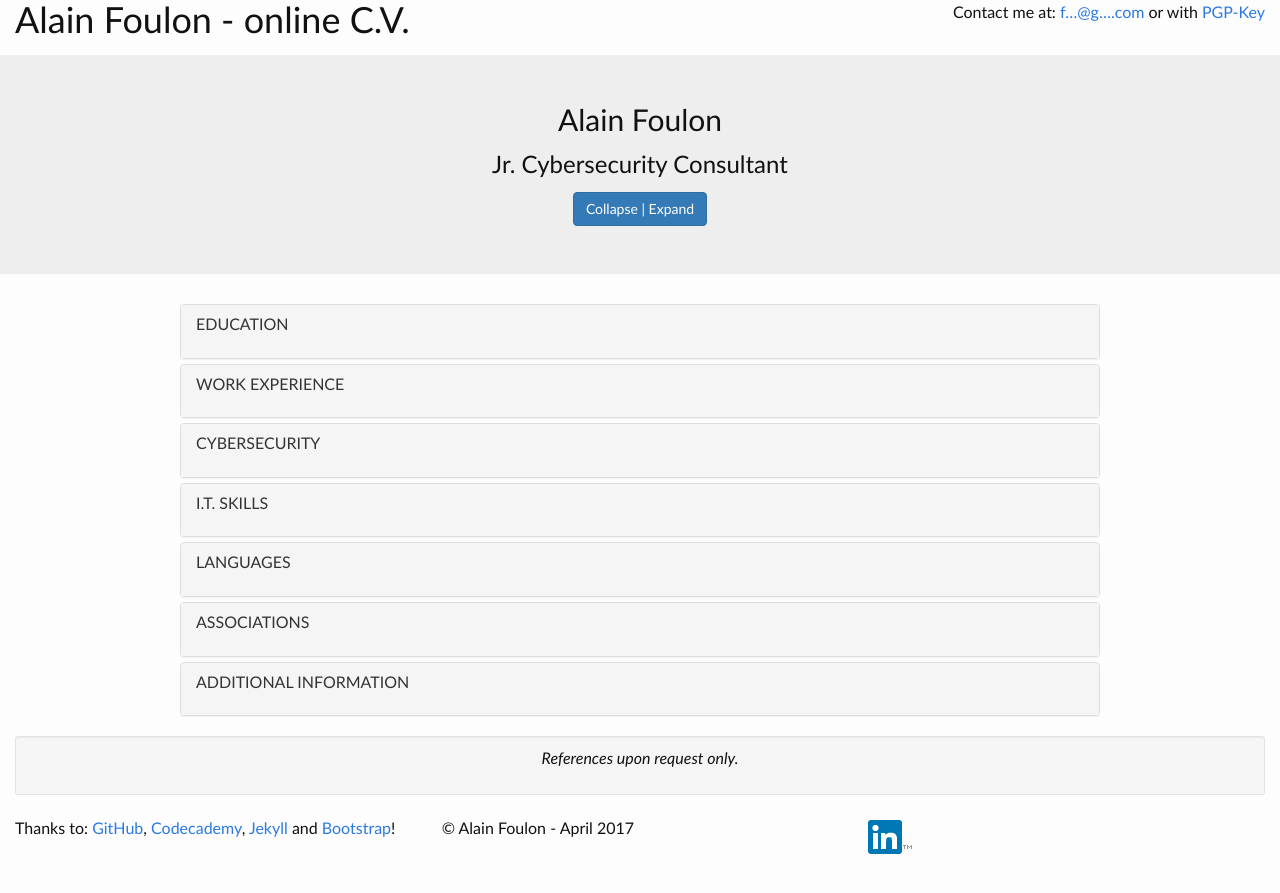
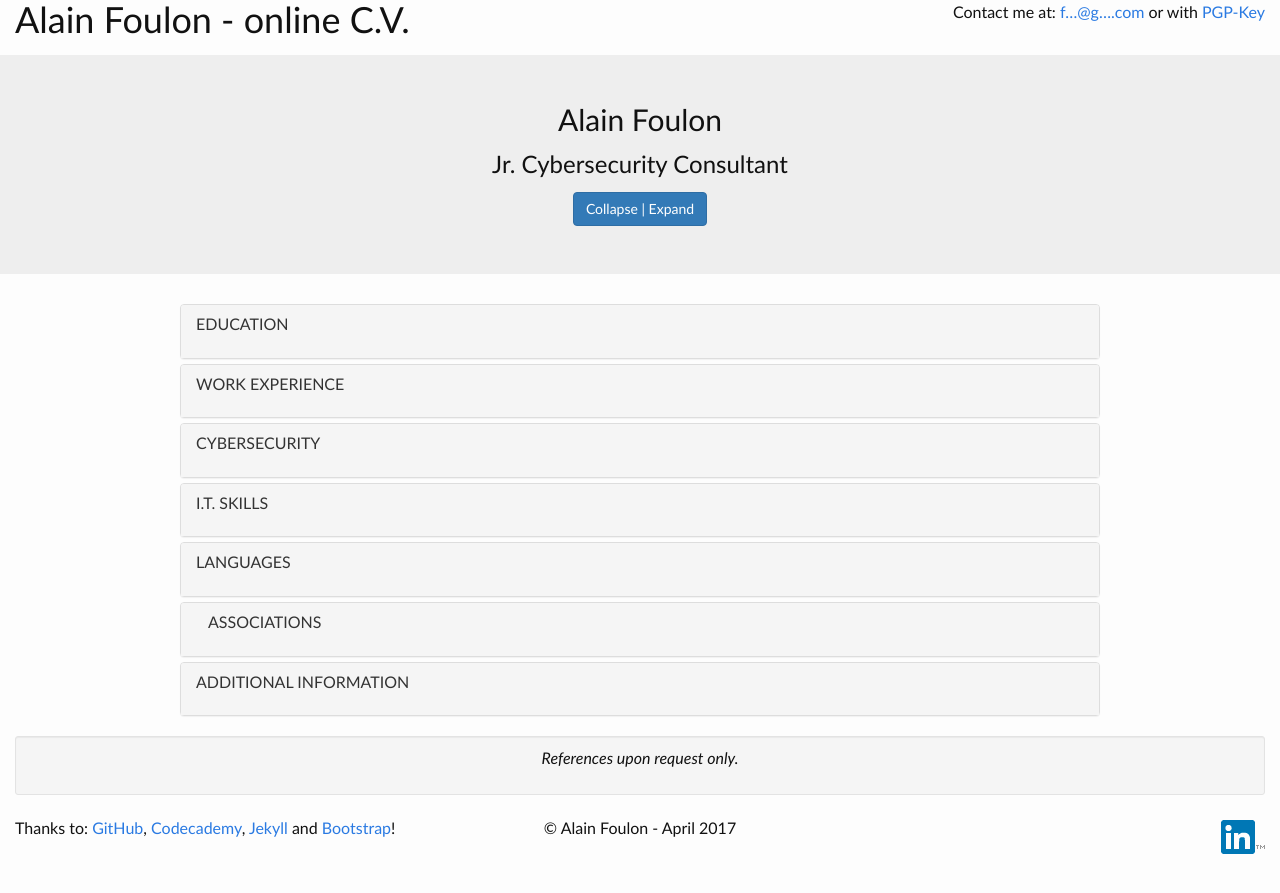
Before and after one commit to Alainfou/Alainfou.github.io, a Jekyll site: the page index.html, which Jekyll copies as it is, in a window 1280 px wide. Shown: the top 893 px of the page. Built offline with Jekyll 4.4.1, drawn with Linux system fonts in a browser that asks for light colours; nearby versions of some CDN libraries.

Commit message:
Test format

```diff
--- a/index.html
+++ b/index.html
@@ -189,7 +189,7 @@
 			<div class="panel panel-default">
 				<div class="panel-heading" data-toggle="collapse" data-parent="#accordion" href="#collapse-asso">
 					<h4 class="panel-title">
-						<p> ASSOCIATIONS</p>
+						<p>&emsp;ASSOCIATIONS&emsp;</p>
 					</h4>
 				</div>
 				<div id="collapse-asso" class="panel-collapse collapse">
@@ -254,17 +254,17 @@
 
 	<footer class="container-fluid">
 		<div class="row">
-			<div class="col-sm-4"><p>Thanks&nbsp;to:&nbsp;<a href="https://services.github.com/" target="_blank">GitHub</a>,
+			<div class="col-sm-4" align="left"><p>Thanks&nbsp;to:&nbsp;<a href="https://services.github.com/" target="_blank">GitHub</a>,
 					<a href="https://www.codecademy.com/learn/all" target="_blank">Codecademy</a>,
 					<a href="http://jekyllrb.com/" target="_blank">Jekyll</a> and
 					<a href="https://www.w3schools.com/bootstrap/" target="_blank">Bootstrap</a>!
 			</div>
-			<div class="col-sm-4">
+			<div class="col-sm-4" align="center">
 				<p>&copy; Alain&nbsp;Foulon - April&nbsp;2017</p>
 			</div>
-			<div class="col-sm-4">
+			<div class="col-sm-4" align="right">
 				<a href="https://www.linkedin.com/in/alain-foulon-6320b67a/" target="_blank">
-					<img src="/img/li42tm.gif">
+					<img src="/img/li42tm.gif" alt="Follow me on LinkedIn" title="Follow me on LinkedIn">
 				</a>
 			</div>
 		</div>
```
